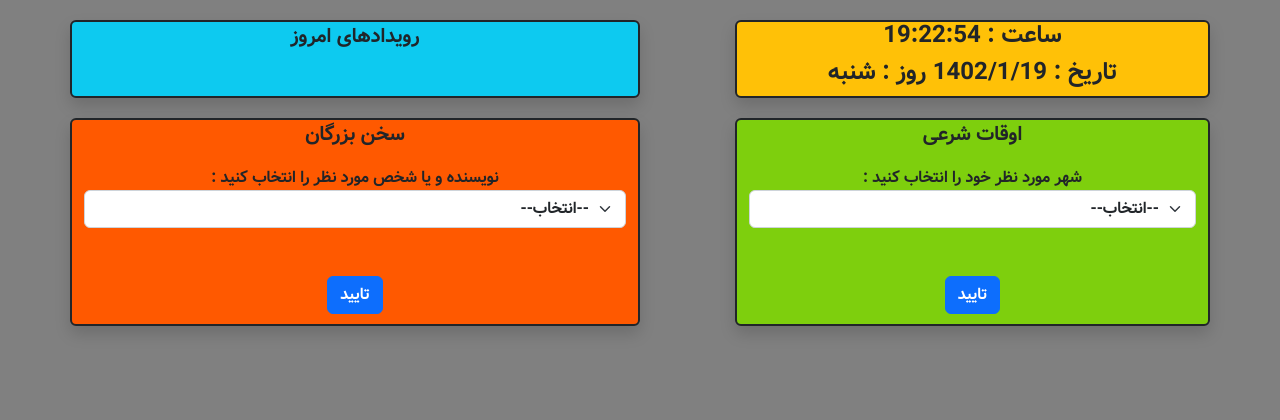
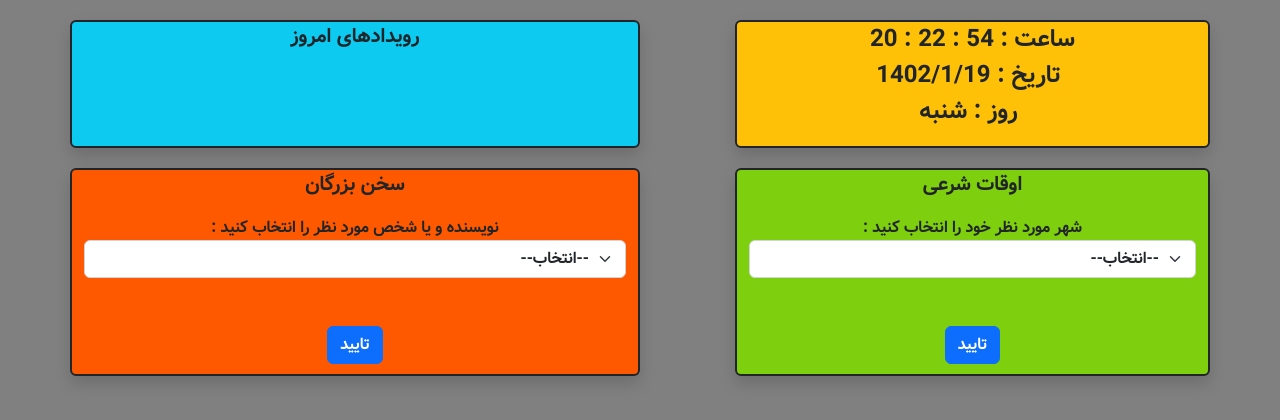
Before and after one commit to ArefOrumiehei/Working-With-Api, a plain HTML site: page index.html in a window 1280 px wide. Drawn offline with nearby package versions, Linux system fonts and the light colour scheme; no server answers.

Commit message:
Change Clock and fix it

```diff
--- a/app.js
+++ b/app.js
@@ -20,18 +20,31 @@ function eventListeners(){
 }
 
 
-
 // functions
 
 // show shamsi date and time
 function dateAndTime(){
-    let time = new Date().toString().slice(16,24)
+    let time = new Date()
+    let hour = time.getHours() + 1
+    let minute = time.getMinutes()
+    let second = time.getSeconds()
+
     let date = new Date().toLocaleDateString('fa-IR-u-nu-latn');
     let day = pesianDate.getDayName()
 
     dateAndTime_div.innerHTML = `
-        <h4 class="time"><span>ساعت : </span>${time}</h4>
-        <h4 class="date"><span>تاریخ : </span>${date} <span>روز : </span>${day}</h4>
+    <div class="timeAndDate">
+        <div>
+            <span class+"time-title">ساعت : </span>
+            <span class="time">${second} : ${minute} : ${hour}</span>
+        </div>
+        <div>
+            <ul class="date-day">
+                <li><span>تاریخ : </span>${date}</li>
+                <li><span>روز : </span>${day}</li>
+            </ul>
+        </div>
+    </div>
     `
 
 }
@@ -73,7 +86,7 @@ async function religiousTimes(){
         let infos = info.result
 
         religiousTimes_div.innerHTML = `
-            <p>شهر: ${infos.city}</p>
+            <p>شهر : ${infos.city}</p>
             <p>اذان صبح : ${infos.azan_sobh}</p>
             <p>اذان ظهر : ${infos.azan_zohre}</p>
             <p>اذان مغرب : ${infos.azan_maghreb}</p>
--- a/style.css
+++ b/style.css
@@ -37,3 +37,10 @@ ul.holidays{
 .head {
     font-size: 20px;
 }
+.timeAndDate {
+    font-size: 1.5rem;
+}
+
+.date-day {
+    list-style: none;
+}
```
